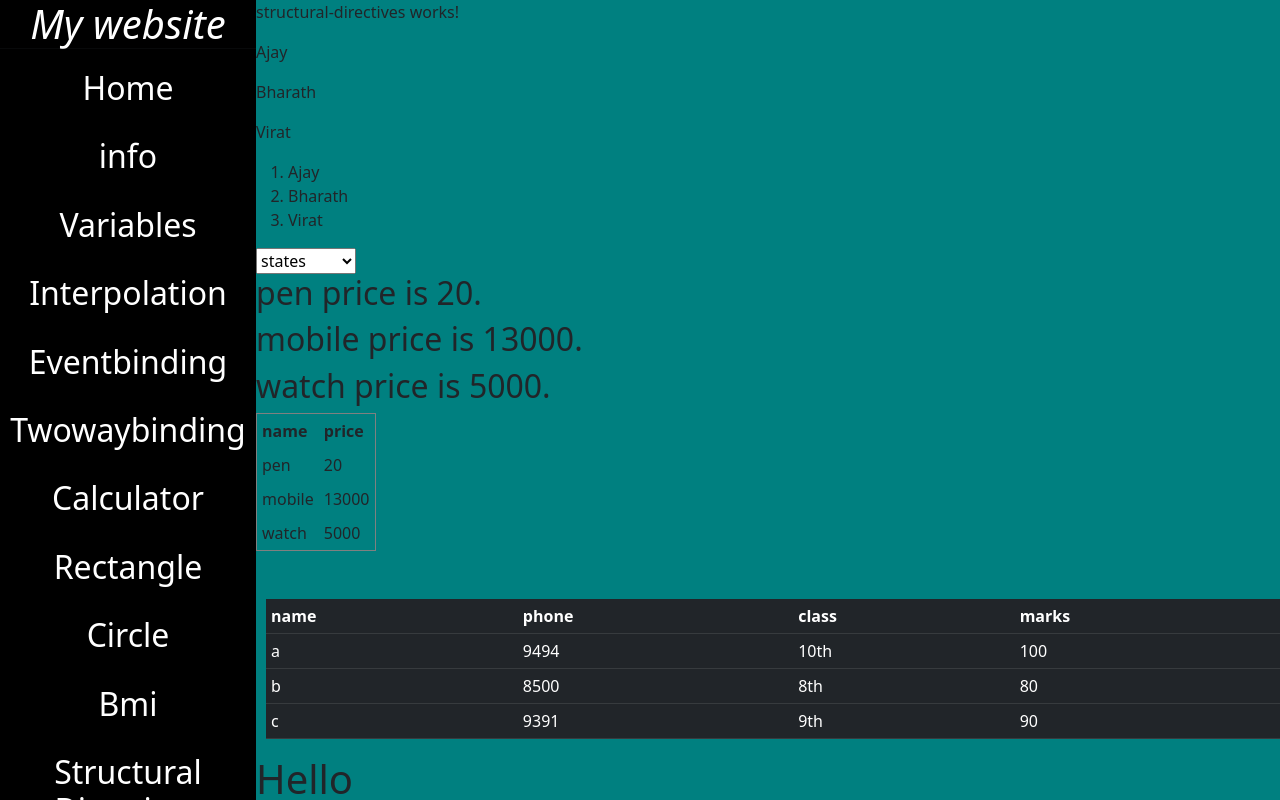
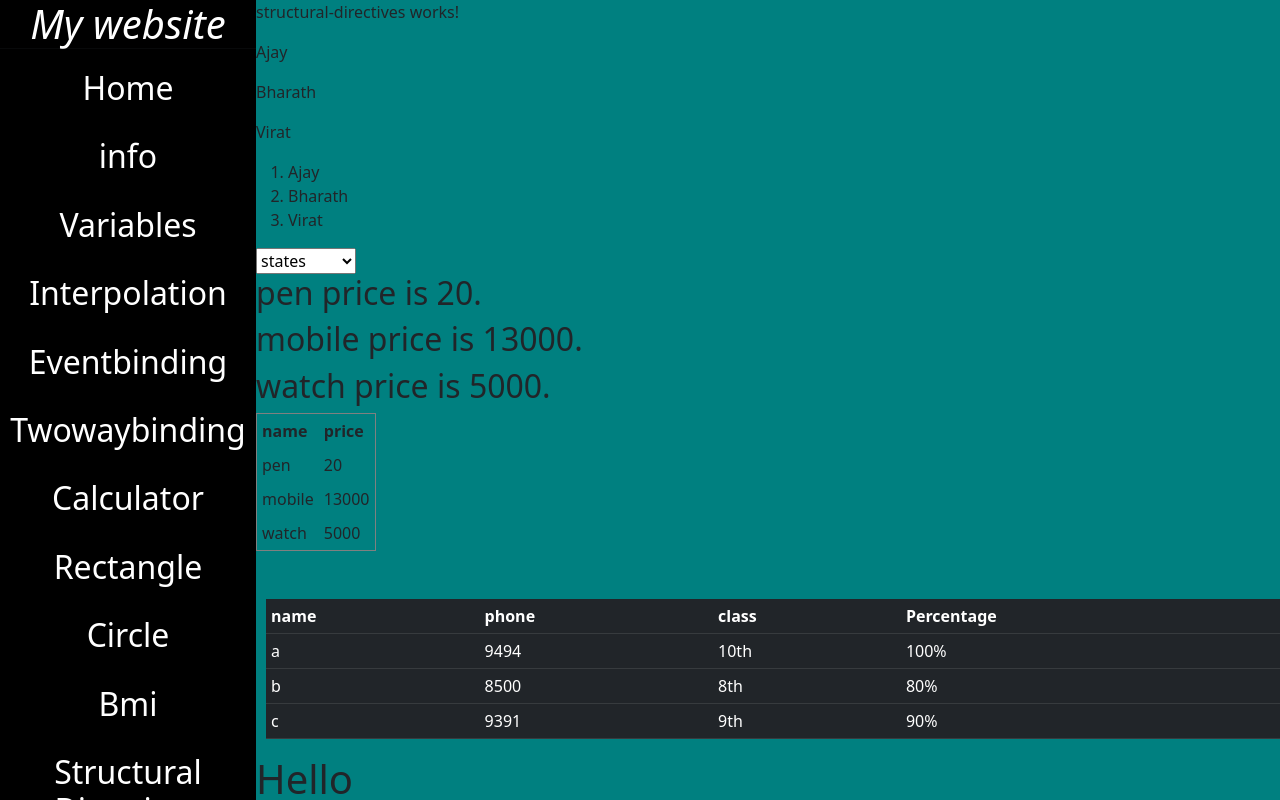
Before and after one commit to Ravikanikireddy/my-app2, an Angular app: page /dashboard/structural-directives in a window 1280 px wide. Built offline with nearby package versions, Linux system fonts and the light colour scheme; sample sign-in values are in the browser's storage.

Commit message:
to create pipe component with apply students

```diff
--- a/src/app/app.module.ts
+++ b/src/app/app.module.ts
@@ -38,6 +38,8 @@ import { CreateProductformComponent } from './create-productform/create-productf
 import { CreateRaviComponent } from './create-ravi/create-ravi.component';
 import { VehicleDetailsComponent } from './vehicle-details/vehicle-details.component';
 import { PricePipe } from './price.pipe';
+import { PercentagePipe } from './percentage.pipe';
+import { PhonePipe } from './phone.pipe';
 
 
 
@@ -77,6 +79,8 @@ import { PricePipe } from './price.pipe';
     CreateRaviComponent,
     VehicleDetailsComponent,
     PricePipe,
+    PercentagePipe,
+    PhonePipe,
 
   ],
   imports: [
--- /dev/null
+++ b/src/app/percentage.pipe.ts
@@ -0,0 +1,12 @@
+import { Pipe, PipeTransform } from '@angular/core';
+
+@Pipe({
+  name: 'percentage'
+})
+export class PercentagePipe implements PipeTransform {
+
+  transform(value: unknown, ...args: unknown[]): unknown {
+    return value + "%";
+  }
+
+}
--- /dev/null
+++ b/src/app/phone.pipe.ts
@@ -0,0 +1,12 @@
+import { Pipe, PipeTransform } from '@angular/core';
+
+@Pipe({
+  name: 'phone'
+})
+export class PhonePipe implements PipeTransform {
+
+  transform(value: unknown, ...args: unknown[]): unknown {
+    return "+91" + value;
+  }
+
+}
--- a/src/app/structural-directives/structural-directives.component.html
+++ b/src/app/structural-directives/structural-directives.component.html
@@ -30,7 +30,7 @@
                     <th>name</th>
                     <th>phone</th>
                     <th>class</th>
-                    <th>marks</th>
+                    <th>Percentage</th>
                  </tr>
            </thead>
            <tbody>
@@ -38,7 +38,7 @@
                     <td>{{user.name}}</td>
                     <td>{{user.phone}}</td>
                     <td>{{user.class}}</td>
-                    <td>{{user.marks}}</td>
+                    <td>{{user.marks| percentage}}</td>
                   </tr>
            </tbody>
 </table>
--- a/src/app/students/students.component.html
+++ b/src/app/students/students.component.html
@@ -45,7 +45,7 @@
         <tr *ngFor="let content of contents let i = index">
             <td>{{i+1}}</td>
             <td>{{content.name}}</td>
-            <td>{{content.phone}}</td>
+            <td>{{content.phone | phone}}</td>
             <td>{{content.city}}</td>
             <td>{{content.id}}</td>
             <td>
```
Also changed, not shown: 2 other files (tests, documents, lock files or other folders).
